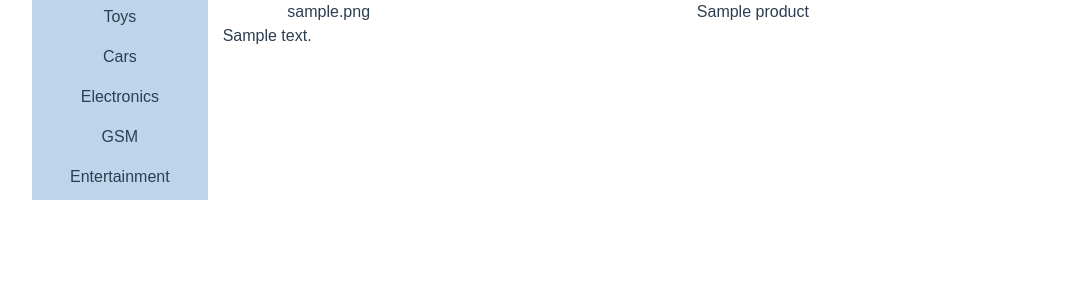
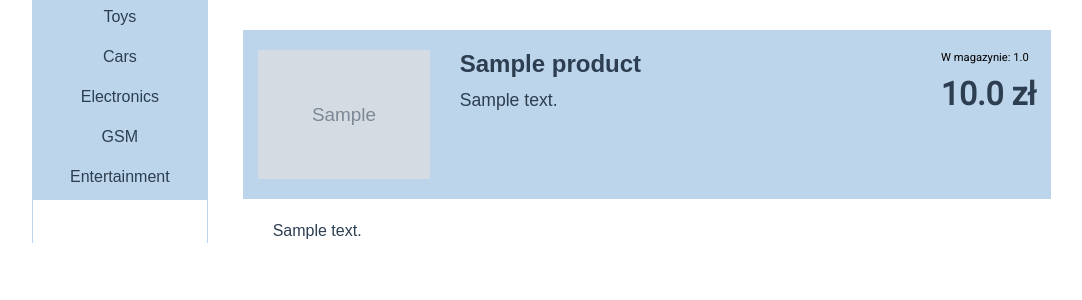
Before and after one commit to Croomky/ecommerce, a Django app: page /product-manager/product/details/1 in a window 1280 px wide. Shown: the part 65-365 px from the top of the page, without its empty margins (81-1163 px from the left). Run offline with Django 3.2, Linux system fonts and the light colour scheme; tables that the repository leaves empty hold one stand-in row (values such as "Sample post"); grey boxes marked "Sample" are stand-in pictures; some libraries are stand-ins or nearby versions; some web fonts are replaced.

Commit message:
configure static folder, finish product details site

```diff
--- a/ecommerce/ProductManager/models.py
+++ b/ecommerce/ProductManager/models.py
@@ -1,5 +1,7 @@
+from os import path
 from django.db import models
 from django.contrib import admin
+from ecommerce.settings import STATIC_ROOT
 
 class Category(models.Model):
     name = models.CharField(max_length=100)
@@ -11,14 +13,18 @@
 
 class Product(models.Model):
     name = models.CharField(max_length=200)
-    description = models.TextField(max_length=1000)# short description of product
-    thumbnail = models.ImageField()
+    description = models.TextField(max_length=1000)# short description of a product
+    thumbnail = models.ImageField(upload_to=path.join(STATIC_ROOT, "img"))
     price = models.FloatField()
-    avaialableAmt = models.FloatField()
-    body = models.TextField(max_length=5000)# actual text appearing on product detail site
+    availableAmt = models.FloatField()
+    body = models.TextField(max_length=5000)# actual text appearing on a product detail site
+    category = models.ForeignKey(Category, on_delete=models.SET_NULL, blank=True, null=True)
 
     def __str__(self):
         return self.name
+
+    def get_thumbnail_name(self):
+        return path.basename(path.normpath(self.thumbnail.name))
 
 class Image(models.Model):
     img = models.ImageField()
--- a/ecommerce/ProductManager/views.py
+++ b/ecommerce/ProductManager/views.py
@@ -40,5 +40,4 @@
         except ObjectDoesNotExist:
             return redirect('mainPage')
 
-        print(product.name)
         return render(request, 'ProductManager/productDetails.html', {'product': product})
--- a/ecommerce/ecommerce/urls.py
+++ b/ecommerce/ecommerce/urls.py
@@ -13,9 +13,12 @@
     1. Import the include() function: from django.urls import include, path
     2. Add a URL to urlpatterns:  path('blog/', include('blog.urls'))
 """
+import os
 from django.contrib import admin
 from django.urls import path, include, re_path
+from django.conf.urls.static import static
 from . import views
+from . import settings
 
 urlpatterns = [
     path('admin/', admin.site.urls),
@@ -23,4 +26,4 @@
     path('user-manager/', include('UserManager.urls')),
     path('', views.mainPage, name="mainPage"),
     re_path(r'.*', views.mainPage)
-]
+] + static(settings.STATIC_URL, document_root=settings.STATIC_ROOT)
--- a/ecommerce/templates/ProductManager/productDetails.html
+++ b/ecommerce/templates/ProductManager/productDetails.html
@@ -1,19 +1,83 @@
 {% extends 'ecommerce/base.html' %}
 
+{% load static %}
 {% block content %}
 <div id="product-details">
     <div class="container">
-        <div class="row">
+        <div class="row product-header">
             <div class="col-3">
-                {{ product.thumbnail }}
+                <img class="product-image" src="{% static product.get_thumbnail_name %}">
             </div>
-            <div class="col-9">
-                {{ product.name }}
+            <div class="col-9 text-left">
+                <div class="description-box float-left">
+                    <h4 class="product-name">{{ product.name }}</h4>
+                    <p class="product-description">{{ product.description }}</p>
+                </div>
+
+                <div class="price-box float-right">
+                    <p class="stock-amount">W magazynie: {{ product.availableAmt }}</p>
+                    <p class="product-price">{{ product.price }} zł</p>
+                </div>
             </div>
         </div>
         <div class="row">
-            {{ product.body }}
+            <div class="product-body">
+                    {{ product.body }}
+            </div>
         </div>
     </div>
 </div>
+
+<style>
+#product-details {
+    margin: 30px 20px 0 20px;
+}
+
+.container {
+    width: 100%;
+    margin: 0;
+}
+
+.product-header {
+    background-color: #bdd5ea;
+    padding: 20px 0 20px 0;
+}
+
+.product-image {
+    max-width: 100%;
+}
+
+.description-box {
+    height: 100%;
+}
+
+.product-name {
+    color: #2c3e50;
+    font-weight: 600;
+}
+
+.product-description {
+    font-size: 110%;
+}
+
+.price-box {
+    font-family: Roboto;
+}
+
+.stock-amount {
+    font-size: 70%;
+    font-weight: 500;
+    color: black;
+    margin-bottom: 3px;
+}
+
+.product-price {
+    font-size: 200%;
+    font-weight: 600;
+}
+
+.product-body {
+    padding: 20px 30px 0 30px;
+}
+</style>
 {% endblock %}
```
Also changed, not shown: ecommerce/ecommerce/settings.py (+7 -0 lines), ecommerce/ProductManager/migrations/0006_product_category.py (added), ecommerce/ProductManager/migrations/0007_auto_20181225_1755.py (added), ecommerce/laptop-huawei.jpg (deleted), ecommerce/static/img/dell_inspiron.jpg (added), ecommerce/static/img/steel_series_mouse.jpg (added), 1 other file.
